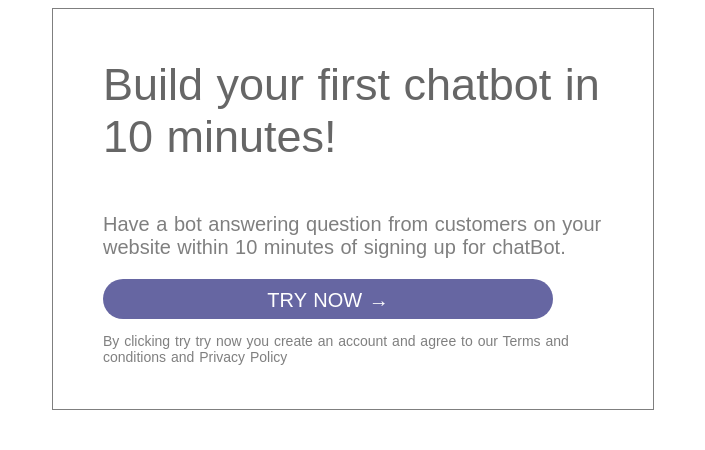
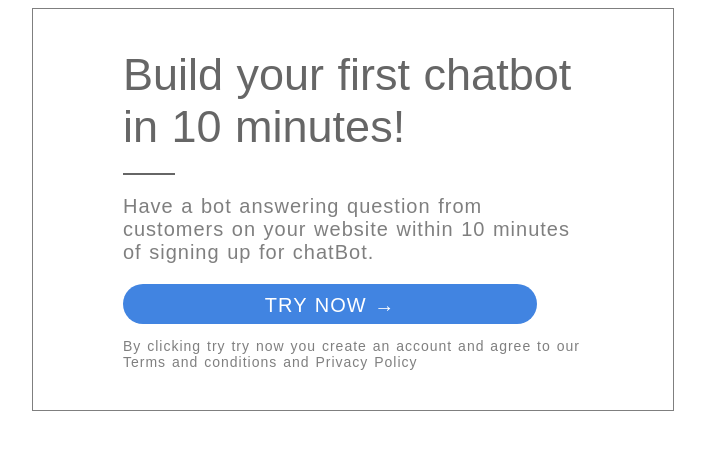
Before and after one commit to kamisettysudheer/call-to-action-card, a plain HTML site: page index.html in a window 1280 px wide. Shown: the whole page, without its empty margins (287-992 px from the left). Drawn offline with Linux system fonts and the light colour scheme.

Commit message:
styling is updated

```diff
--- a/index.html
+++ b/index.html
@@ -7,45 +7,54 @@
     .chatBot {
       border: 1px solid rgba(0, 0, 0, 0.5);
       width: 600px;
-      height: 400px;
+      height: auto;
       margin: auto;
+      padding: 20px;
     }
 
     .heading {
-      padding: auto;
+      padding: 20px;
       font-family: sans-serif;
       color: rgba(0, 0, 0, 0.6);
       font-weight: 100;
       font-size: 45px;
-      margin: 50px;
+      margin: 0px 50px;
       word-spacing: 1px;
     }
 
     .content {
-      padding: auto;
+      padding: 0px 20px;
       font-family: sans-serif;
       color: rgba(0, 0, 0, 0.5);
       font-weight: 100;
       font-size: 20px;
-      margin: 50px;
+      margin: 20px 50px;
       word-spacing: 1px;
+      letter-spacing: 1px;
     }
 
     .button {
       width: 90%;
       height: 40px;
-      background-color: rgba(0, 0, 100, 0.6);
+      background-color: #4184e1;
       border-radius: 20px;
     }
 
     #note {
       font-size: 14px;
+      word-spacing: 1px;
     }
 
     #buttonContent {
       color: white;
       text-align: center;
       padding: 10px;
+    }
+
+    #line {
+      width: 50px;
+      border: 1px solid rgba(0, 0, 0, 0.6);
+      margin: 0px 70px;
     }
   </style>
 </head>
@@ -55,6 +64,7 @@
     <header>
       <h1 class="heading">Build your first chatbot in 10 minutes!</h1>
     </header>
+    <div id="line"></div>
     <section class="content">
       <p>Have a bot answering question from customers on your website within 10 minutes of signing up for chatBot.</p>
       <div class="button">
```
